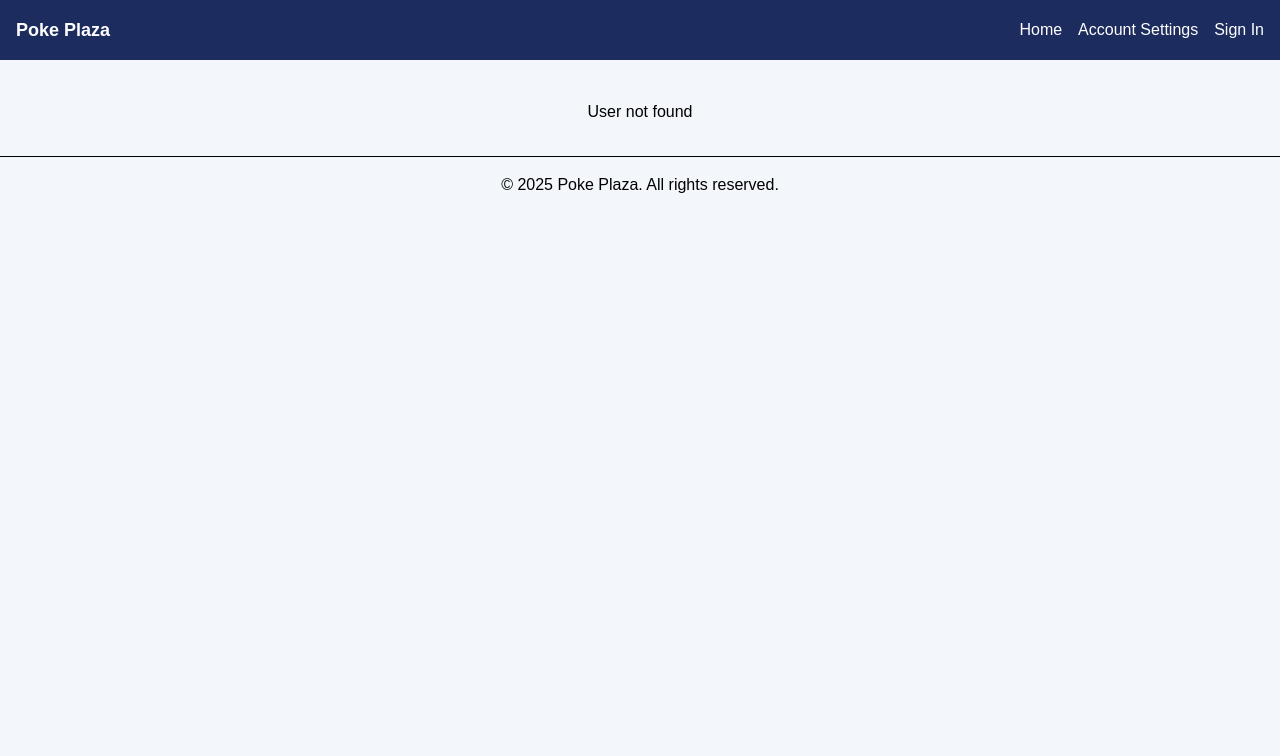
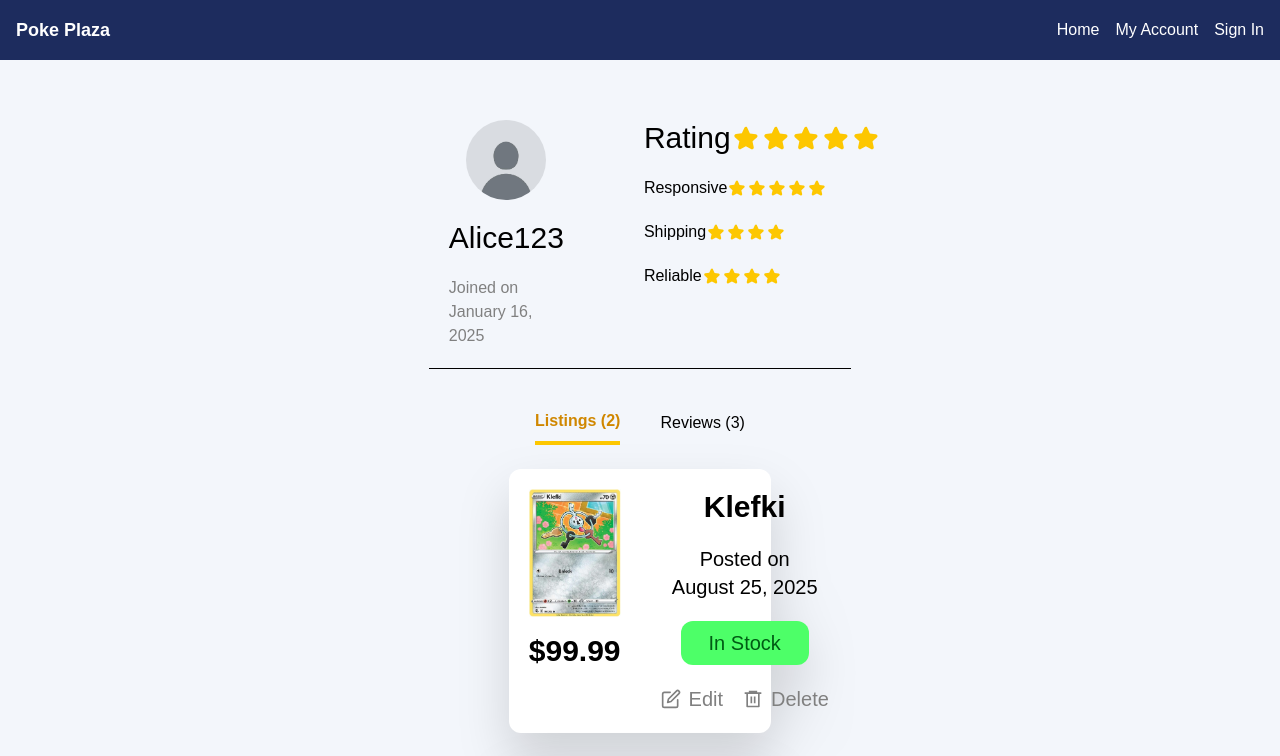
Before and after one commit to j1munoz/poke-plaza, a Next.js app: page /account/alice123 in a window 1280 px wide. Before the commit this address had no page. Shown: the top 756 px of the page. Built offline with nearby package versions, Linux system fonts and the light colour scheme.

Commit message:
Fixes to review star rating, account urls are no longer case-sensitive

```diff
--- a/src/app/account/[username]/page.tsx
+++ b/src/app/account/[username]/page.tsx
@@ -19,7 +19,7 @@ export default function AccountPage({ params }: AccountPageProps) {
 
   // this is so bad im so sorry
   // checks if the username in the URL matches the mock user's username
-  const user = mockUsers.find((u) => u.username === username) || null;
+  const user = mockUsers.find((u) => u.username.toLowerCase() === username.toLowerCase()) || null;
 
   if (!user) return <p className="text-center mt-10">User not found</p>;
 
@@ -71,6 +71,7 @@ export default function AccountPage({ params }: AccountPageProps) {
                     cardName={card.title}
                     datePosted={datePosted}
                     inStock={listing.inStock}
+                    id={listing.id}
                   />
                 );
               })
--- a/src/app/lib/mocklistings.ts
+++ b/src/app/lib/mocklistings.ts
@@ -46,7 +46,7 @@ export const listingsData: Record<string, CardData> = {
         ],
       },
       {
-        id: "bob-002",
+        id: "alice-002",
         user: "Bob",
         condition: "Used",
         price: "45.00",
--- a/src/app/lib/mockuser.ts
+++ b/src/app/lib/mockuser.ts
@@ -2,7 +2,7 @@ import { UserAccount } from "@/components/account/userinfo";
 
 export const mockUsers: UserAccount[] = [
   {
-    username: "username.johndoe",
+    username: "Alice123",
     joinedOn: "January 16, 2025",
     icon: "/avatar.jpg",
     rating: 5,
@@ -13,18 +13,18 @@ export const mockUsers: UserAccount[] = [
     },
     uploadedListingIds: [
       { card: "klefki", listingId: "alice-001" },
-      { card: "klefki", listingId: "bob-002" },
+      { card: "klefki", listingId: "alice-002" },
     ],
     reviews: [
       {
-        username: "buyer_alpha",
+        username: "coolBuyer99",
         reviewDate: new Date("2024-01-10"),
         reviewText: "Great seller, items exactly as described!",
         rating: 5,
         ratings: { responsive: 5, shipping: 5, reliable: 5 },
       },
       {
-        username: "collector_joe",
+        username: "collectEmAll",
         reviewDate: new Date("2024-03-22"),
         reviewText: "Fast shipping and very responsive. Would buy again.",
         rating: 4,
@@ -40,7 +40,7 @@ export const mockUsers: UserAccount[] = [
     ],
   },
   {
-    username: "username.alice",
+    username: "Bob456",
     joinedOn: "February 20, 2025",
     icon: "/avatar.jpg",
     rating: 4,
--- a/src/components/account/reviewcard.tsx
+++ b/src/components/account/reviewcard.tsx
@@ -15,7 +15,7 @@ const getRatingColor = (rating: number) => {
 
 const StarRating = ({ rating }: { rating: number }) => (
   <div className="flex">
-    {[...Array(5)].map((_, i) => (
+    {[...Array(rating)].map((_, i) => (
       <span
         key={i}
         className={`text-yellow-400 ${i < rating ? "star-fill" : "star-empty"}`}
--- a/src/components/account/sellercard.tsx
+++ b/src/components/account/sellercard.tsx
@@ -1,4 +1,5 @@
 import Image from "next/image";
+import Link from "next/link"; // Import the Link component
 import { FiEdit } from "react-icons/fi";
 import { RiDeleteBin6Line } from "react-icons/ri";
 import {
@@ -19,6 +20,7 @@ interface SellerCardProps {
   cardName: string;
   datePosted: string;
   inStock: boolean;
+  id: string;
 }
 
 const SellerCard = ({
@@ -27,9 +29,15 @@ const SellerCard = ({
   cardName,
   datePosted,
   inStock,
+  id,
 }: SellerCardProps) => {
+  // Construct the URL by formatting the cardName
+  const formattedCardName = cardName.toLowerCase().replace(/\s+/g, '-');
+  const listingUrl = `/listings/${formattedCardName}/${id}`;
+
   return (
-    <div className="flex justify-between bg-white rounded-xl p-5 text-black drop-shadow-2xl">
+    <Link href={listingUrl}>
+      <div className="flex justify-between bg-white rounded-xl p-5 text-black drop-shadow-2xl hover:cursor-pointer">
         <div className="flex flex-col items-center gap-4">
           <Image src={image} width={300} height={300} alt={`${cardName} photo`} />
           <p className="font-bold text-black text-3xl">${price}</p>
@@ -103,6 +111,7 @@ const SellerCard = ({
           </div>
         </div>
       </div>
+    </Link>
   );
 };
 
--- a/src/components/header.tsx
+++ b/src/components/header.tsx
@@ -10,7 +10,7 @@ const Header: React.FC = () => {
           Home
         </Link>
         <Link href="#about" className="hover:underline">
-          Account Settings
+          My Account
         </Link>
         <Link href="/signin" className="hover:underline">
           Sign In
```
Lines whose indentation alone changed are shown as unchanged.
